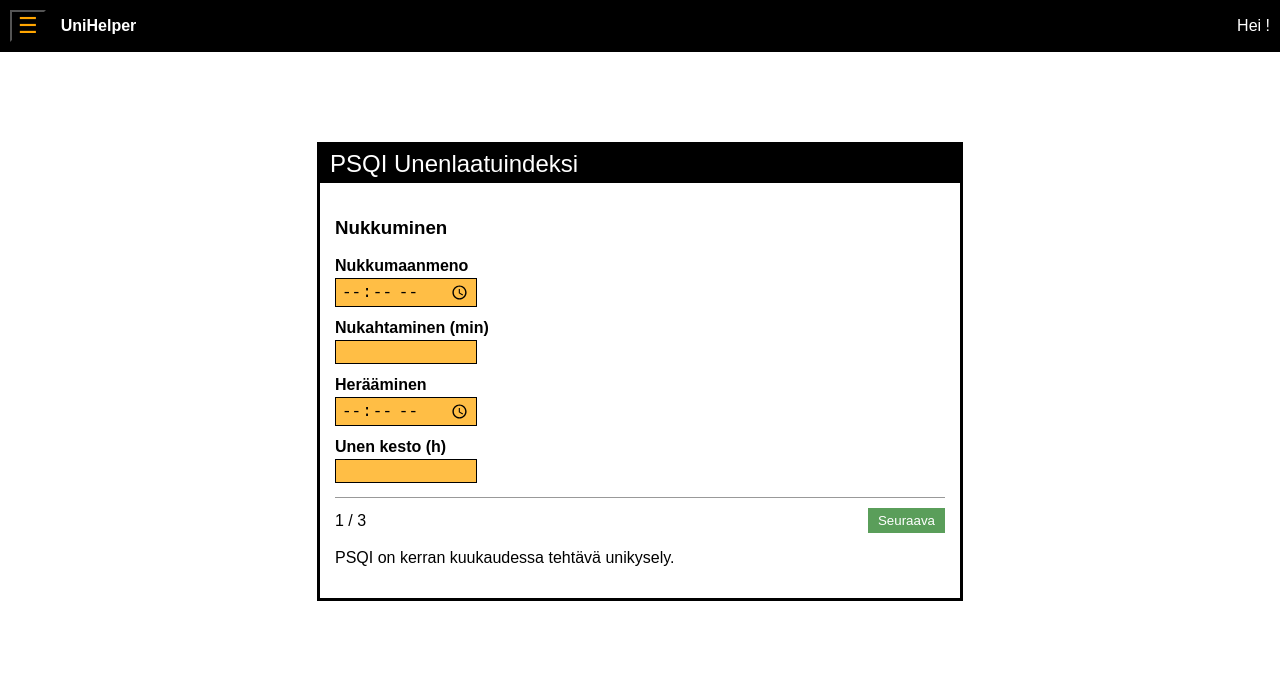
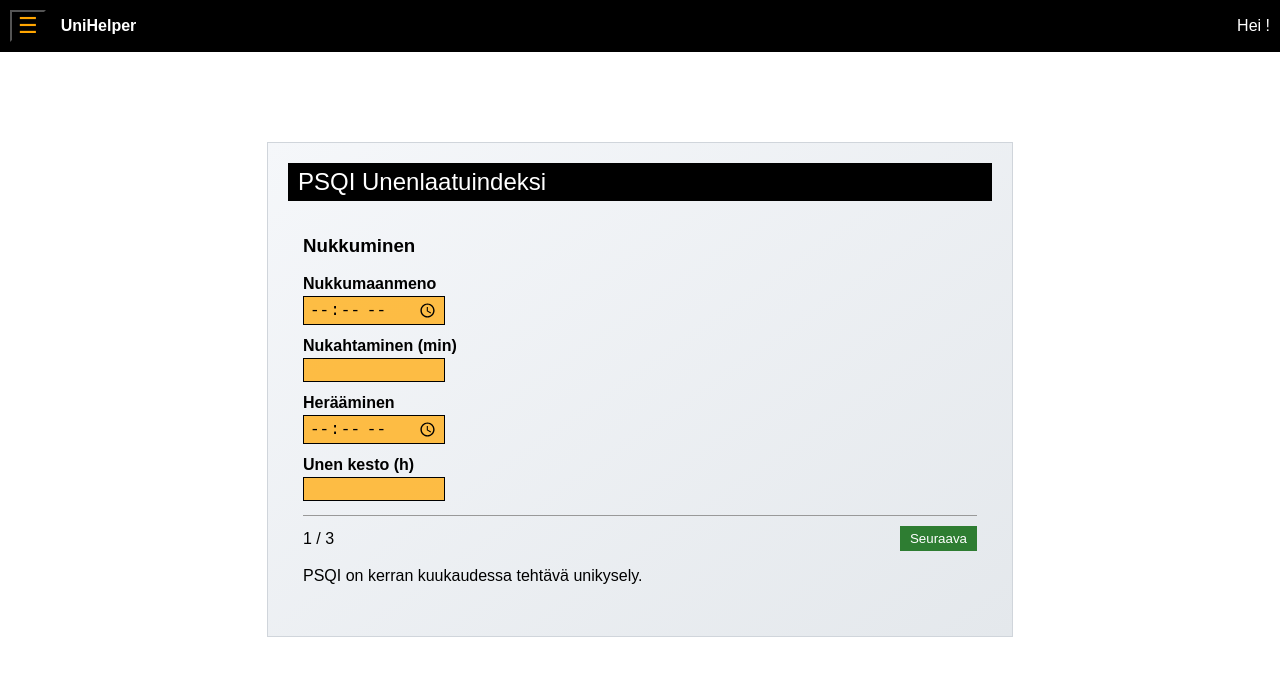
Before and after one commit to LoberMoo/Opiskelijan-UniHelper, a website built with Vite: page Front-end/psqi.html in a window 1280 px wide. Built offline with nearby package versions, Linux system fonts and the light colour scheme.

Commit message:
fix .css contrast and colouring

```diff
--- a/Front-end/src/css/psqi.css
+++ b/Front-end/src/css/psqi.css
@@ -1,6 +1,6 @@
 body {
     font-family: Arial;
-    background-color: #b0b0b0;
+    background-color: #ffffff;
 
     margin: 0;
     padding: 0;
@@ -8,10 +8,10 @@ body {
 
 
 .window {
-    background-color: #ffffff;
-    border: 3px solid black;
-    width: 50%;
-    padding: 0;
+    background: linear-gradient(145deg, #f5f7fa, #e4e8ec);
+    border: 1px solid #d0d5db;
+    width: 55%;
+    padding: 20px;
     margin: 90px auto 0;
 }
 
@@ -68,7 +68,7 @@ body {
 }
 
 .btn-next {
-    background-color: #5a9e5a;
+    background-color: #2E7D32;
     color: white;
     border: none;
     padding: 5px 10px;
```
Also changed, not shown: Front-end/paivakirja.html (+1 -0 lines).
